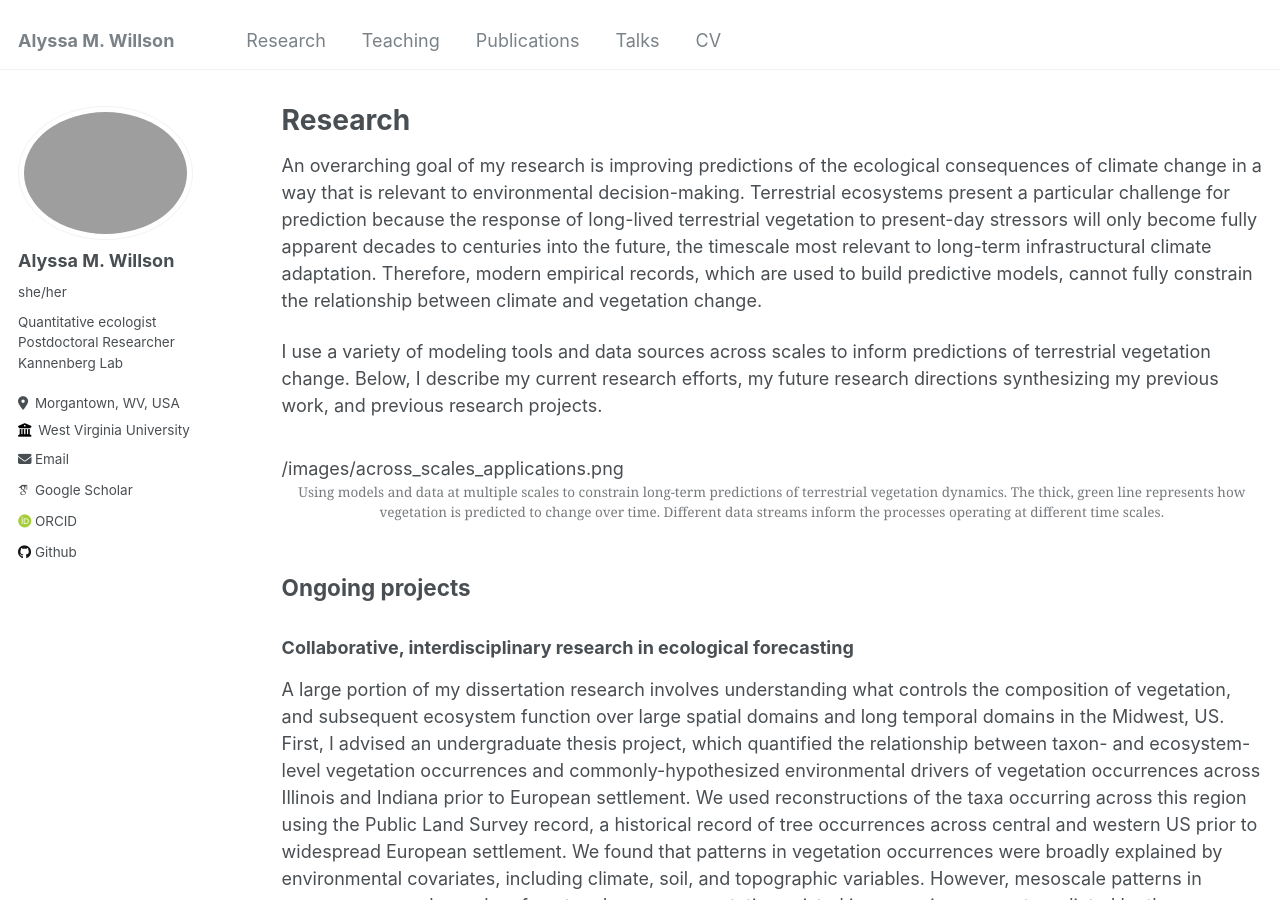
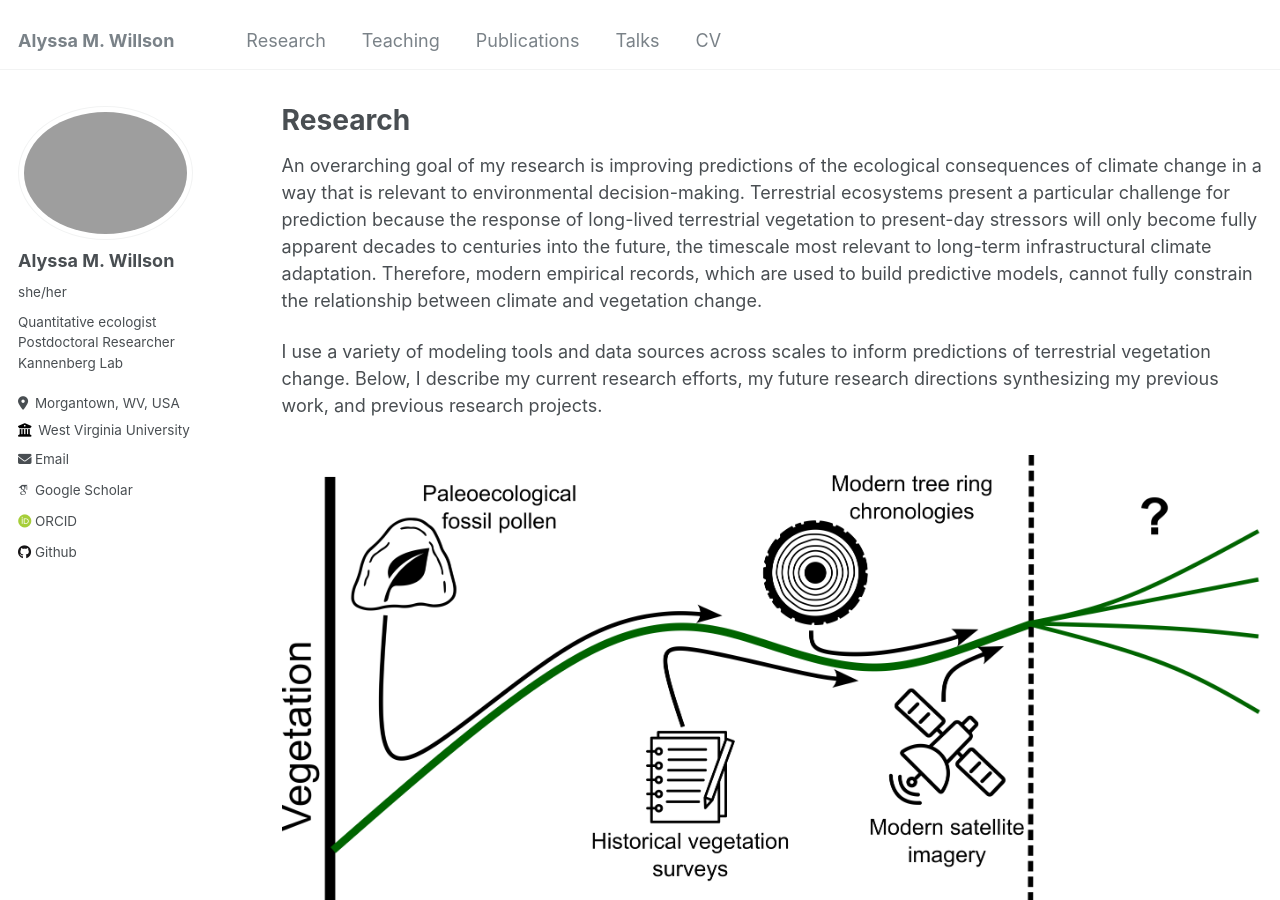
Before and after one commit to amwillson/amwillson.github.io, a Jekyll site: the page built from _pages/research.md, in a window 1280 px wide and 900 px high. Built offline with Jekyll 4.4.1, drawn with Linux system fonts in a browser that asks for light colours; some web fonts are replaced.

Commit message:
Trying again

```diff
--- a/_pages/research.md
+++ b/_pages/research.md
@@ -10,12 +10,11 @@ An overarching goal of my research is improving predictions of the ecological co
 I use a variety of modeling tools and data sources across scales to inform predictions of terrestrial vegetation change. Below, I describe my current research efforts, my future research directions synthesizing my previous work, and previous research projects.
 
 <figure style="text-align:center;">
-  /images/across_scales_applications.png
+  <img src="/images/across_scales_applications.png" alt="Figure 1">
   <figcaption>
     Using models and data at multiple scales to constrain long-term predictions of terrestrial vegetation dynamics. The thick, green line represents how vegetation is predicted to change over time. Different data streams inform the processes operating at different time scales.
   </figcaption>
 </figure>
-
 
 ## Ongoing projects
 
```
